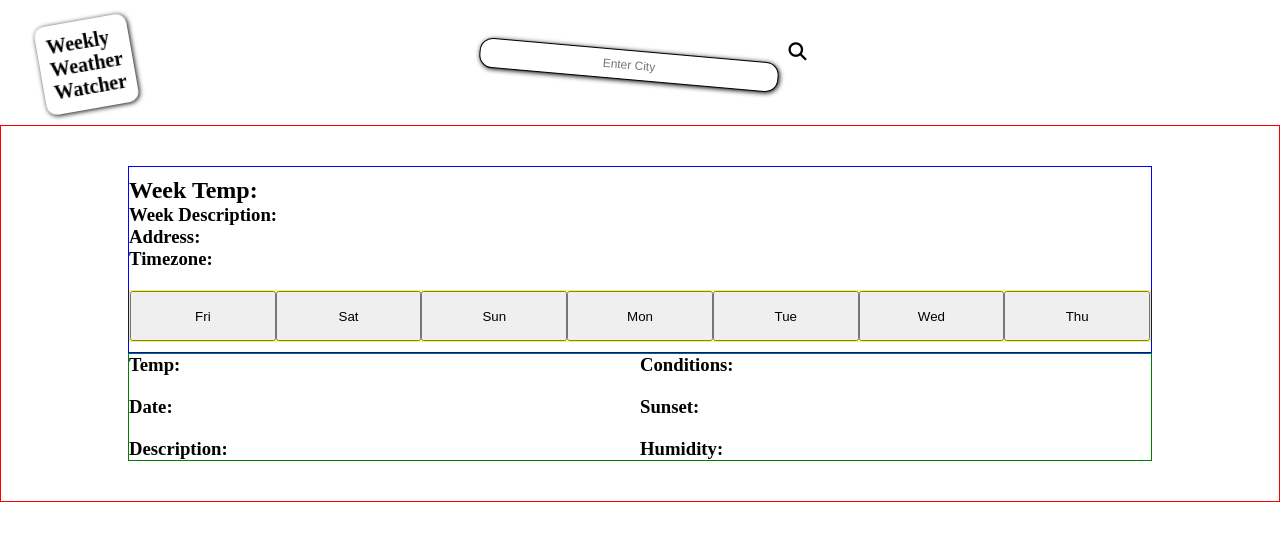
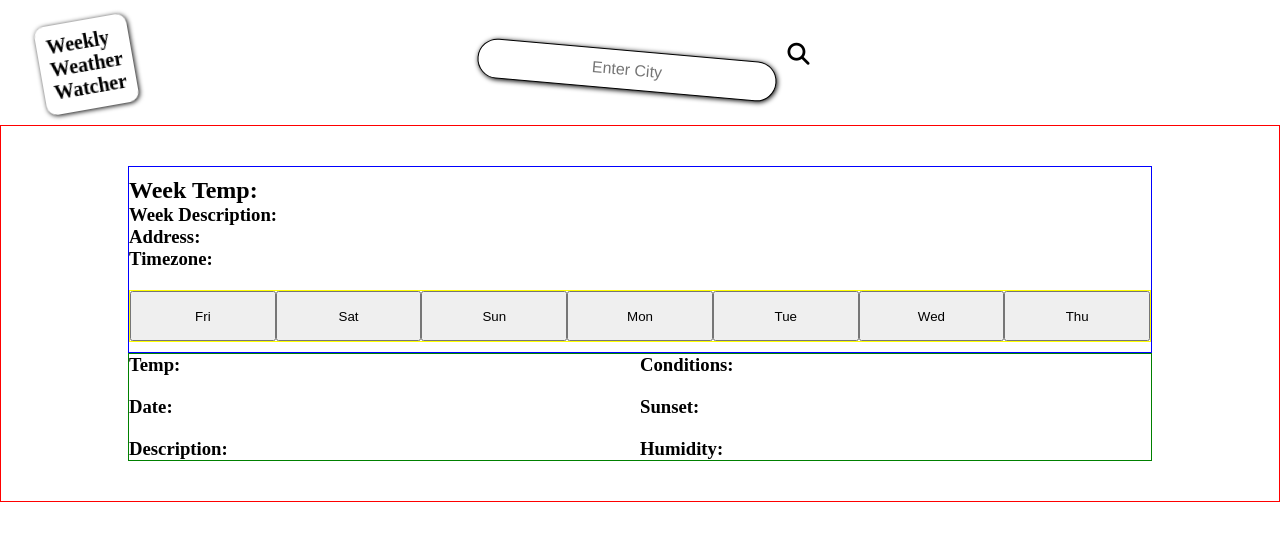
Before and after one commit to karldreta/WeatherApp-OdinProject, a website built with webpack: page src/template.html in a window 1280 px wide. Built offline with nearby package versions, Linux system fonts and the light colour scheme.

Commit message:
Refactor search bar

```diff
--- a/src/styles.css
+++ b/src/styles.css
@@ -56,14 +56,14 @@ form {
 
 form > #inputLocation {
   width: 300px;
-  height: 30px;
+  height: 40px;
   padding: 10px;
   text-align: center;
-  font-size: 12px;
+  font-size: 16px;
   outline: none;
   border: 1px solid black;
   box-shadow: 1px 1px 5px black;
-  border-radius: 13px;
+  border-radius: 20px;
   transform: rotate(5deg);
 }
 
@@ -74,7 +74,7 @@ form #searchLocation {
   margin: 0;
   cursor: pointer;
   outline: none;
-  font-size: 18px;
+  font-size: 22px;
   transform: translateX(30%) translateY(-60%);
 }
 
```
